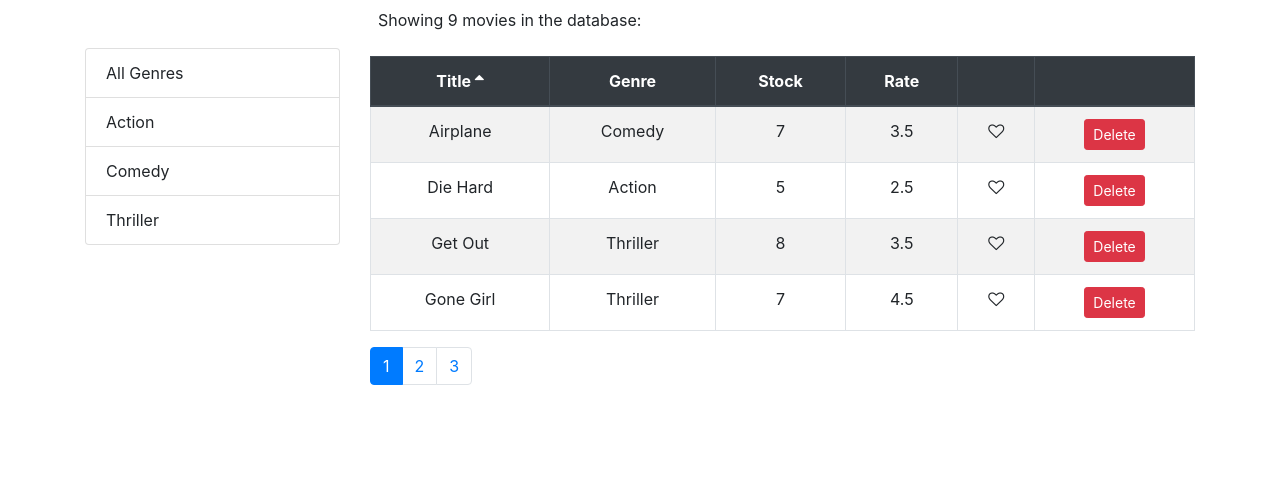
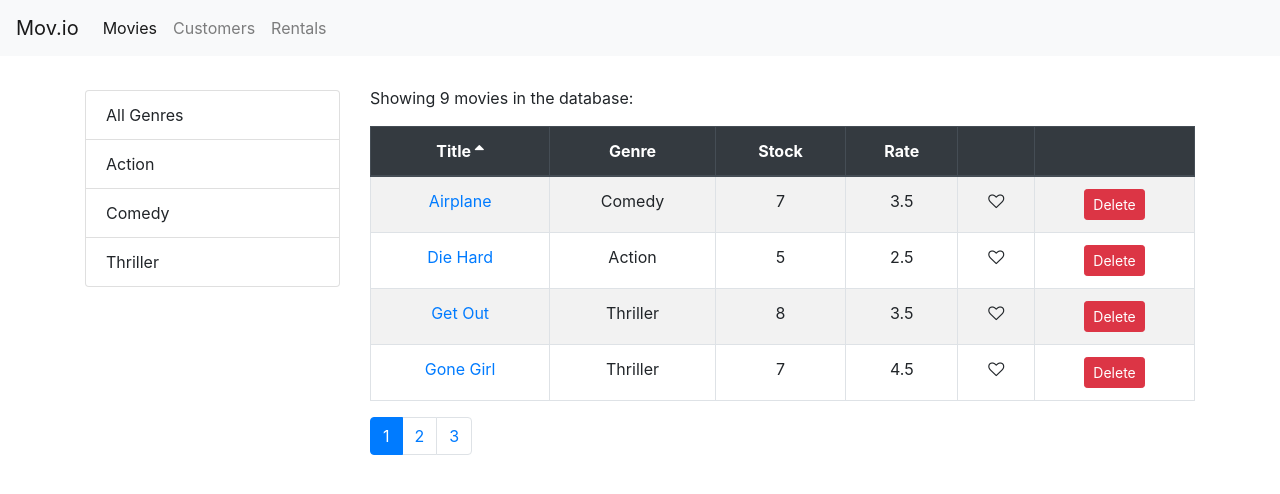
Before and after one commit to pc-101/React-Video-App, a React (Create React App) app: page /movies in a window 1280 px wide. Shown: the top 494 px of the page. Built offline with nearby package versions, Linux system fonts and the light colour scheme.

Commit message:
Implemented routing functionality

```diff
--- a/package.json
+++ b/package.json
@@ -9,6 +9,7 @@
     "prop-types": "^15.6.2",
     "react": "^16.6.3",
     "react-dom": "^16.6.3",
+    "react-router-dom": "^4.3.1",
     "react-scripts": "2.1.1"
   },
   "scripts": {
--- a/src/App.js
+++ b/src/App.js
@@ -1,13 +1,31 @@
 import React, { Component } from "react";
+import { Route, Switch, Redirect } from "react-router-dom";
+import NavBar from "./components/navbar";
 import Movies from "./components/movies";
+import Customers from "./components/customers";
+import Rentals from "./components/rentals";
+import NotFound from "./components/notFound";
+import MovieForm from "./components/movieForm";
 import "./App.css";
 
 class App extends Component {
   render() {
     return (
-      <main className="container">
-        <Movies />
-      </main>
+      <React.Fragment>
+        <NavBar />
+        <main className="container">
+          <Switch>
+            <Route path="/movies/:id" component={MovieForm} />
+            <Route path="/movies" component={Movies} />
+            <Route path="/customers" component={Customers} />
+            <Route path="/rentals" component={Rentals} />
+            <Route path="/not-found" component={NotFound} />
+            <Redirect exact from="/" to="/movies" />
+            <Redirect to="/not-found" />
+          </Switch>
+          {/* <Movies /> */}
+        </main>
+      </React.Fragment>
     );
   }
 }
--- /dev/null
+++ b/src/components/customers.jsx
@@ -0,0 +1,7 @@
+import React from "react";
+
+const Customers = () => {
+  return <h1>Customers</h1>;
+};
+
+export default Customers;
--- /dev/null
+++ b/src/components/movieForm.jsx
@@ -0,0 +1,17 @@
+import React from "react";
+
+const MovieForm = ({ match, history }) => {
+  return (
+    <div>
+      <h1>Movie Form {match.params.id}</h1>
+      <button
+        className="btn btn-primary"
+        onClick={() => history.push("/movies")}
+      >
+        Save
+      </button>
+    </div>
+  );
+};
+
+export default MovieForm;
--- a/src/components/movies.jsx
+++ b/src/components/movies.jsx
@@ -80,7 +80,7 @@
 
     return (
       <div className="row">
-        <div className="col-3 mt-5">
+        <div className="col-3 mt-1">
           <ListGroup
             items={this.state.genres}
             selectedItem={this.state.currentGenre}
@@ -88,7 +88,7 @@
           />
         </div>
         <div className="col">
-          <p className="p-2">Showing {totalCount} movies in the database:</p>
+          <p>Showing {totalCount} movies in the database:</p>
           <MoviesTable
             movies={movies}
             sortColumn={sortColumn}
--- a/src/components/moviesTable.jsx
+++ b/src/components/moviesTable.jsx
@@ -1,13 +1,18 @@
 import React, { Component } from "react";
+import { Link } from "react-router-dom";
 import Like from "./common/like";
 import Table from "./common/table";
 
 class MoviesTable extends Component {
   columns = [
-    { id: 1, path: "title", label: "Title" },
-    { id: 2, path: "genre.name", label: "Genre" },
-    { id: 3, path: "numberInStock", label: "Stock" },
-    { id: 4, path: "dailyRentalRate", label: "Rate" },
+    {
+      path: "title",
+      label: "Title",
+      content: (movie) => <Link to={`/movies/${movie._id}`}>{movie.title}</Link>
+    },
+    { path: "genre.name", label: "Genre" },
+    { path: "numberInStock", label: "Stock" },
+    { path: "dailyRentalRate", label: "Rate" },
     {
       key: "like",
       content: (movie) => (
--- /dev/null
+++ b/src/components/navbar.jsx
@@ -0,0 +1,38 @@
+import React from "react";
+import { NavLink, Link } from "react-router-dom";
+
+const NavBar = () => {
+  return (
+    <nav className="navbar navbar-expand-lg navbar-light bg-light">
+      <Link className="navbar-brand" to="/">
+        Mov.io
+      </Link>
+      <button
+        className="navbar-toggler"
+        type="button"
+        data-toggle="collapse"
+        data-target="#navbarNavAltMarkup"
+        aria-controls="navbarNavAltMarkup"
+        aria-expanded="false"
+        aria-label="Toggle navigation"
+      >
+        <span className="navbar-toggler-icon" />
+      </button>
+      <div className="collapse navbar-collapse" id="navbarNavAltMarkup">
+        <div className="navbar-nav">
+          <NavLink className="nav-item nav-link" to="/movies">
+            Movies
+          </NavLink>
+          <NavLink className="nav-item nav-link" to="/customers">
+            Customers
+          </NavLink>
+          <NavLink className="nav-item nav-link" to="/rentals">
+            Rentals
+          </NavLink>
+        </div>
+      </div>
+    </nav>
+  );
+};
+
+export default NavBar;
--- /dev/null
+++ b/src/components/notFound.jsx
@@ -0,0 +1,7 @@
+import React from "react";
+
+const NotFound = () => {
+  return <h1>Not Found</h1>;
+};
+
+export default NotFound;
--- /dev/null
+++ b/src/components/rentals.jsx
@@ -0,0 +1,7 @@
+import React from "react";
+
+const Rentals = () => {
+    return <h1>Rentals</h1>;
+};
+
+export default Rentals;
--- a/src/index.css
+++ b/src/index.css
@@ -13,6 +13,10 @@
     monospace;
 }
 
+.navbar {
+  margin-bottom: 30px;
+}
+
 .clickable {
   cursor: pointer;
 }
--- a/src/index.js
+++ b/src/index.js
@@ -5,8 +5,14 @@
 import * as serviceWorker from "./serviceWorker";
 import "bootstrap/dist/css/bootstrap.css";
 import "font-awesome/css/font-awesome.css";
+import { BrowserRouter } from "react-router-dom";
 
-ReactDOM.render(<App />, document.getElementById("root"));
+ReactDOM.render(
+  <BrowserRouter>
+    <App />
+  </BrowserRouter>,
+  document.getElementById("root")
+);
 
 // If you want your app to work offline and load faster, you can change
 // unregister() to register() below. Note this comes with some pitfalls.
```
Also changed, not shown: 1 other file (tests, documents, lock files or other folders).
